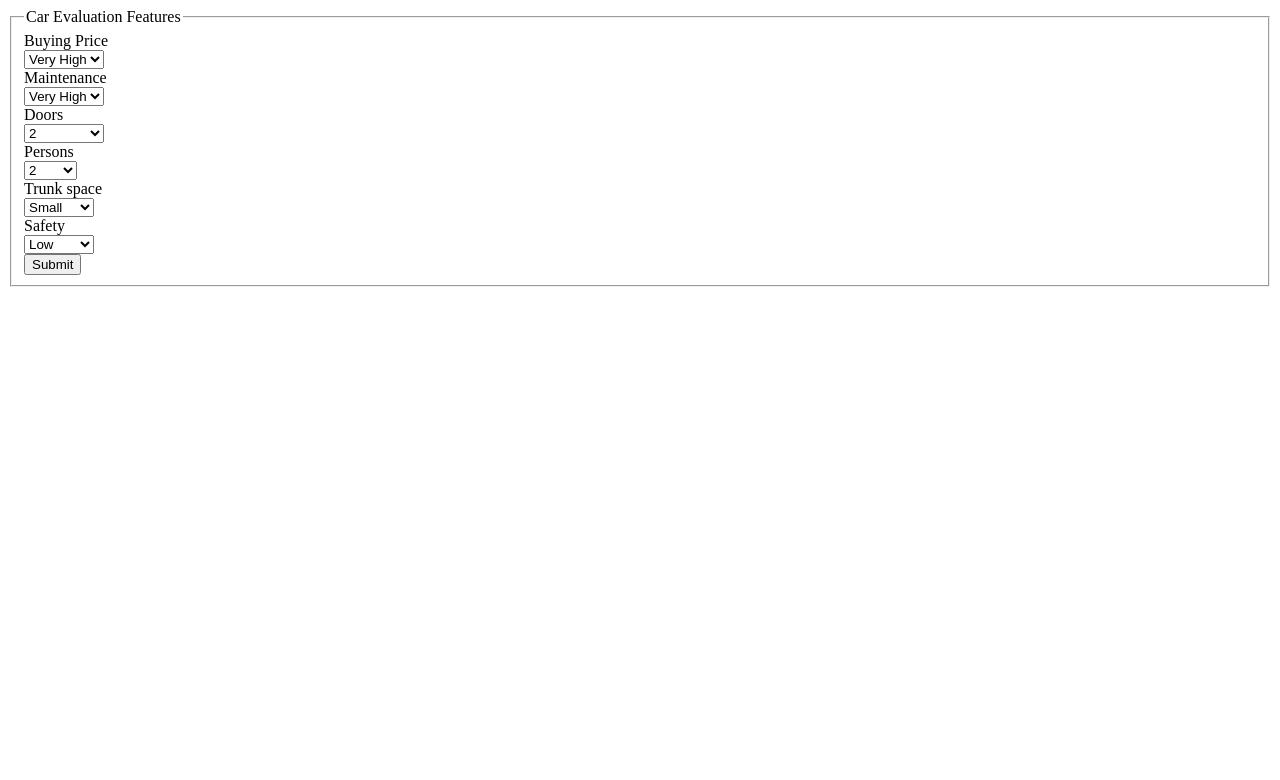
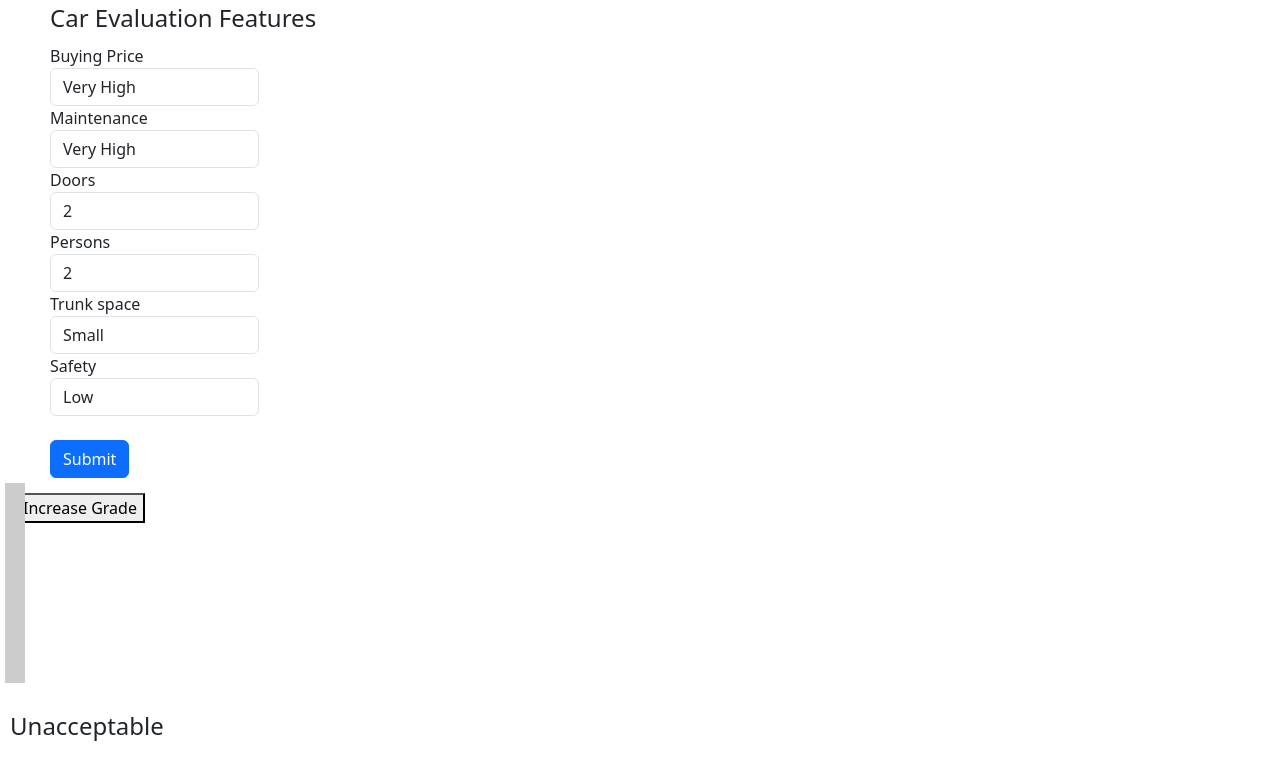
Before and after one commit to ICFMentors/ML_app, a Flask app: page / in a window 1280 px wide. Shown: the top 780 px of the page. Run offline with Flask 2, Linux system fonts and the light colour scheme.

Commit message:
added car evaluatoin bar, css, and bootstrap link to base.html

```diff
--- a/static/design.css
+++ b/static/design.css
@@ -1,3 +1,36 @@
 .form-group{
     align-items: center;
 }
+
+.form {
+    margin-left: 50px;
+}
+
+
+#thermometer {
+    position: relative;
+    width: 20px;
+    height: 200px;
+    background-color: #ccc;
+    margin: 5px;
+ }
+
+ #mercury {
+    position: absolute;
+    bottom: 0;
+    width: 100%;
+    background-color: red;
+    transition: height 0.5s ease-in-out;
+ }
+
+ #CarGrade {
+    position: absolute;
+    margin-top: 20px;
+    font-size: 24px;
+    margin-left: 10px;
+ }
+
+ #increaseTemp {
+    position: absolute;
+    margin: 15px;
+ }
--- a/templates/base.html
+++ b/templates/base.html
@@ -5,6 +5,7 @@
     <meta name="viewport" content="width=device-width, initial-scale=1.0">
     <meta http-equiv="X-UA-Compatible" content="ie=edge">
     <link rel="stylesheet" href="../static/design.css" type="text/css"/>
+    <link href="https://cdn.jsdelivr.net/npm/bootstrap@5.3.2/dist/css/bootstrap.min.css" rel="stylesheet" integrity="sha384-T3c6CoIi6uLrA9TneNEoa7RxnatzjcDSCmG1MXxSR1GAsXEV/Dwwykc2MPK8M2HN" crossorigin="anonymous">
     <!-- <link rel="stylesheet" href="{{ url_for('static', filename='css/main.css') }}">  -->
     {% block head %}{% endblock %}
 </head>
--- a/templates/index.html
+++ b/templates/index.html
@@ -6,6 +6,8 @@
 {% endblock %}
 
 {% block body %}
+<div class="row">
+  <div class="col-6 form">
   <form class="form-horizontal" method="POST" action="/get-features">
       <fieldset>
 
@@ -98,4 +100,49 @@
 
       </fieldset>
       </form>
+      </div>
+
+
+      <div class="col-6">
+      <button id="increaseTemp">Increase Grade</button>
+
+  <div id="thermometer">
+    <div id="mercury"></div>
+  </div>
+  <div id="CarGrade">0</div>
+  </div>
+  </div>
+
+  <script>
+    document.addEventListener('DOMContentLoaded', function () {
+     const thermometer = document.getElementById('thermometer');
+     const mercury = document.getElementById('mercury');
+     const gradeDisplay = document.getElementById('CarGrade');
+     const increaseTempButton = document.getElementById('increaseTemp');
+
+     let currentTemperature = 0;
+     const temperatures = ['Unacceptable', 'Acceptable', 'Good', 'Very Good'];
+
+     function setGrade(CarGrade) {
+     const height = (CarGrade / 3) * thermometer.clientHeight;
+     mercury.style.height = height + 'px';
+     gradeDisplay.innerText = temperatures[CarGrade];
+     currentTemperature = CarGrade;
+     }
+
+     increaseTempButton.addEventListener('click', function() {
+     if (currentTemperature < 3) {
+       currentTemperature += 1;
+       setGrade(currentTemperature);
+     } else {
+       alert("Maximum temperature reached!");
+     }
+     });
+
+     // Example: Set initial temperature
+     setGrade(currentTemperature);
+    });
+
+
+  </script>
 {% endblock %}
```
